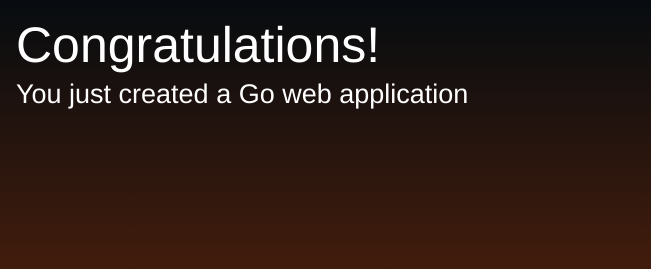
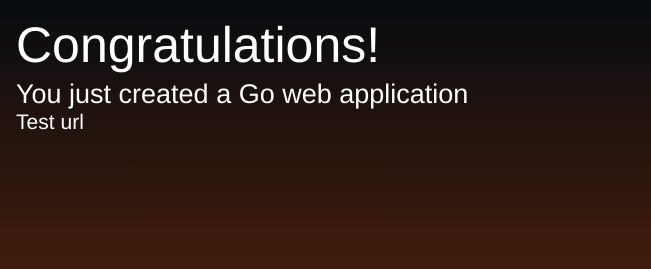
Before and after one commit to mac-chong/learning-go, a plain HTML site: page public/index.html in a window 1280 px wide. Shown: the part 265-534 px from the top of the page, 629-1280 px from the left. Drawn offline with Linux system fonts and the light colour scheme.

Commit message:
Adding third header for testing

```diff
--- a/public/index.html
+++ b/public/index.html
@@ -60,6 +60,7 @@
             <div class="text">
                 <h1>Congratulations!</h1>
                 <h2>You just created a Go web application</h2>
+                <h3>Test url</h3>
             </div>
         </div>
     </div>
```
